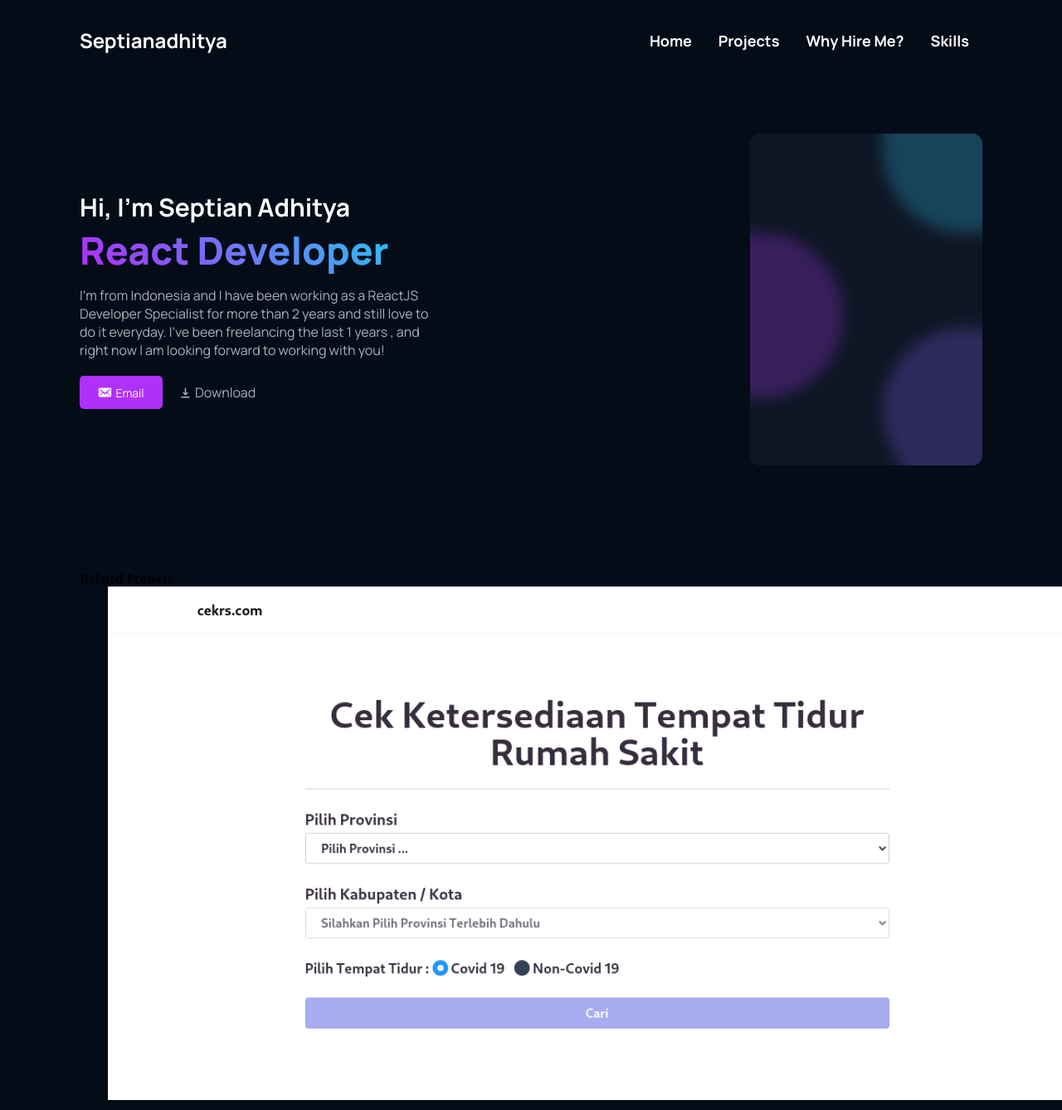
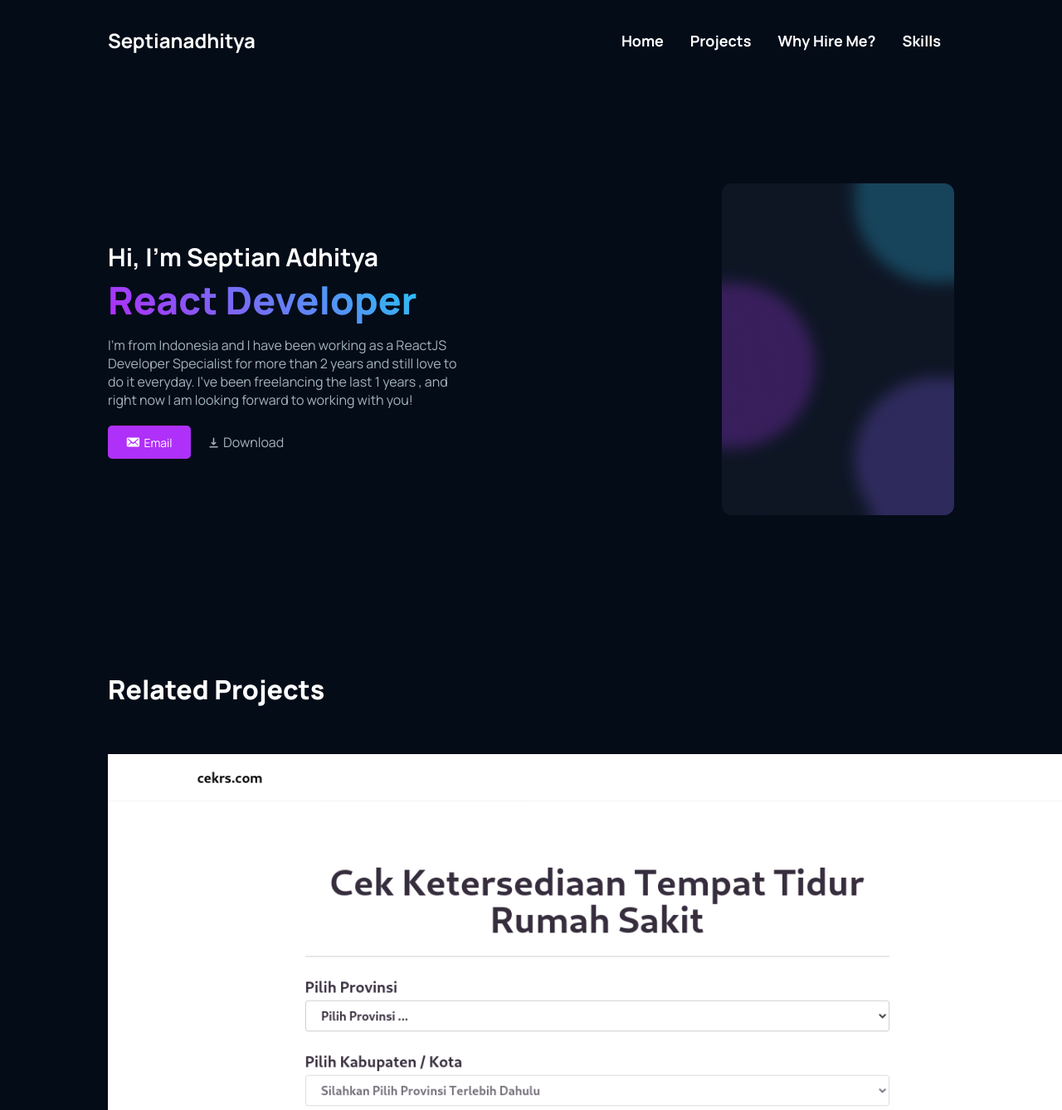
Before and after one commit to saepp/septianadhitya, a React (Create React App) app: page / in a window 1280 px wide. Shown: the top 1338 px of the page at 83% size. Built offline with nearby package versions, Linux system fonts and the light colour scheme.

Commit message:
add project container

```diff
--- a/src/App.css
+++ b/src/App.css
@@ -21,14 +21,6 @@ a {
   background-clip: text;
 }
 
-.section__padding {
-  padding: 4rem 6rem;
-}
-
-.section__margin {
-  margin: 4rem 6rem;
-}
-
 @media screen and (max-width: 768px) {
   .section__padding {
     padding: 4rem;
--- a/src/components/navbar/navbar.css
+++ b/src/components/navbar/navbar.css
@@ -2,7 +2,7 @@
   display: flex;
   justify-content: space-between;
   align-items: center;
-  padding: 2rem 6rem;
+  padding: 2rem 8.125rem;
 }
 
 .saep__navbar-links {
--- a/src/containers/header/header.css
+++ b/src/containers/header/header.css
@@ -1,6 +1,8 @@
 .saep__header {
   display: flex;
   flex-direction: row;
+  padding: 4rem 8.125rem;
+  margin: 60px 0;
 }
 
 .saep__header-content {
--- a/src/containers/projects/projects.css
+++ b/src/containers/projects/projects.css
@@ -0,0 +1,18 @@
+.saep__projects {
+  display: flex;
+  flex-direction: column;
+  padding: 4rem 6rem;
+}
+
+.saep__projects-heading {
+  display: flex;
+  justify-content: flex-start;
+  margin: 0 34px 56px;
+}
+
+.saep__projects-heading h4 {
+  font-family: var(--font-family);
+  font-weight: 800;
+  font-size: 32px;
+  color: #fff;
+}
```
